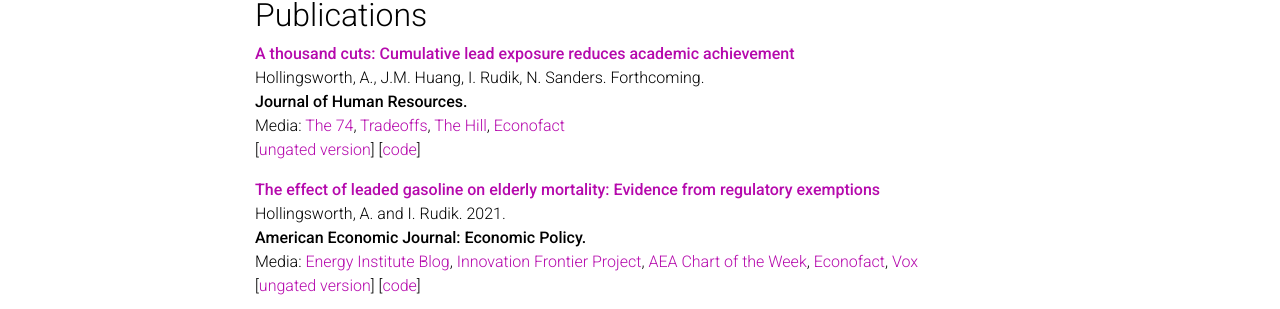
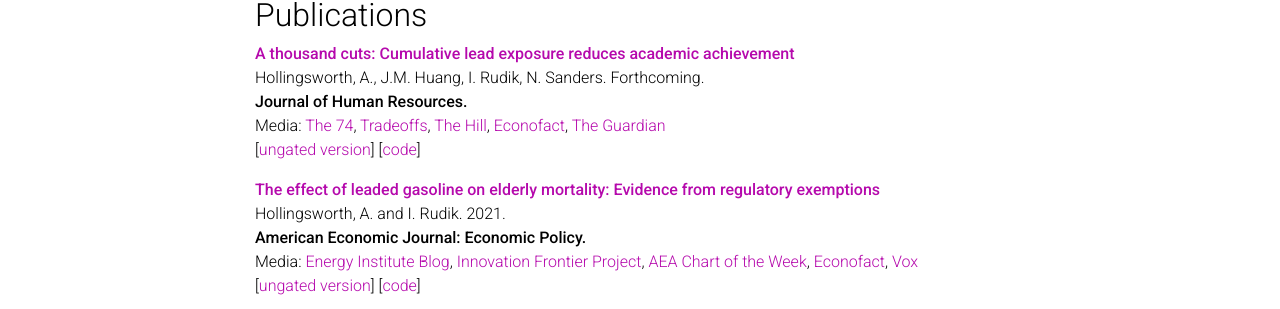
Before and after one commit to irudik/irudik.github.io, a Jekyll site: the page built from _pages/about.md, in a window 1280 px wide and 900 px high, scrolled down 787 px. Shown: the part 144-453 px from the top of the window. Built offline with Jekyll 4.4.1, drawn with Linux system fonts in a browser that asks for light colours; comment, search, counter and statistics services are not loaded; a style sheet for code colours, icons or effects is not loaded.

Commit message:
update cv and guardian list

```diff
--- a/_pages/about.md
+++ b/_pages/about.md
@@ -55,7 +55,7 @@
 **[A thousand cuts: Cumulative lead exposure reduces academic achievement](https://www.nber.org/papers/w28250)**
 Hollingsworth, A., J.M. Huang, I. Rudik, N. Sanders. Forthcoming.
 **Journal of Human Resources.**
-Media: [The 74](https://www.the74million.org/lead-poisoning-hurts-kids-a-new-study-shows-how-exposure-from-an-unexpected-source-nascar-racetracks-lowered-test-scores/), [Tradeoffs](https://tradeoffs.org/2021/06/04/what-nascar-can-teach-us-about-pollution-and-social-determinants-of-health/), [The Hill](https://thehill.com/changing-america/sustainability/3716345-how-nascars-switch-to-unleaded-gas-boosted-test-scores-near-racetracks/), [Econofact](https://econofact.org/educational-benefits-of-reducing-lead-exposure)
+Media: [The 74](https://www.the74million.org/lead-poisoning-hurts-kids-a-new-study-shows-how-exposure-from-an-unexpected-source-nascar-racetracks-lowered-test-scores/), [Tradeoffs](https://tradeoffs.org/2021/06/04/what-nascar-can-teach-us-about-pollution-and-social-determinants-of-health/), [The Hill](https://thehill.com/changing-america/sustainability/3716345-how-nascars-switch-to-unleaded-gas-boosted-test-scores-near-racetracks/), [Econofact](https://econofact.org/educational-benefits-of-reducing-lead-exposure), [The Guardian](https://www.theguardian.com/us-news/2023/jun/21/lead-emissions-racetracks-portland-international-raceway)
 [[ungated version](https://osf.io/preprints/socarxiv/wz73u)] [[code](https://www.openicpsr.org/openicpsr/project/179422/)]
 
 **[The effect of leaded gasoline on elderly mortality: Evidence from regulatory exemptions](https://www.aeaweb.org/articles?id=10.1257/pol.20190654)**
```
Also changed, not shown: 13 other files.
